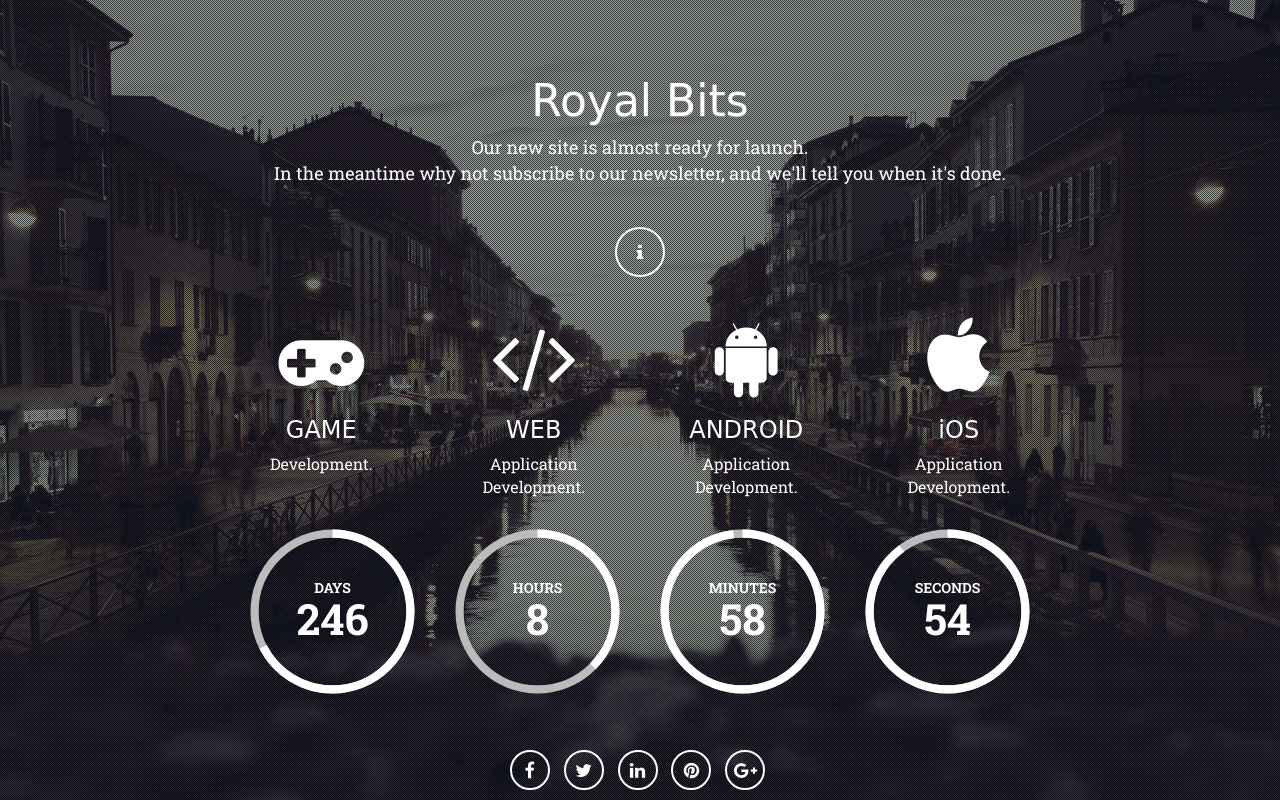
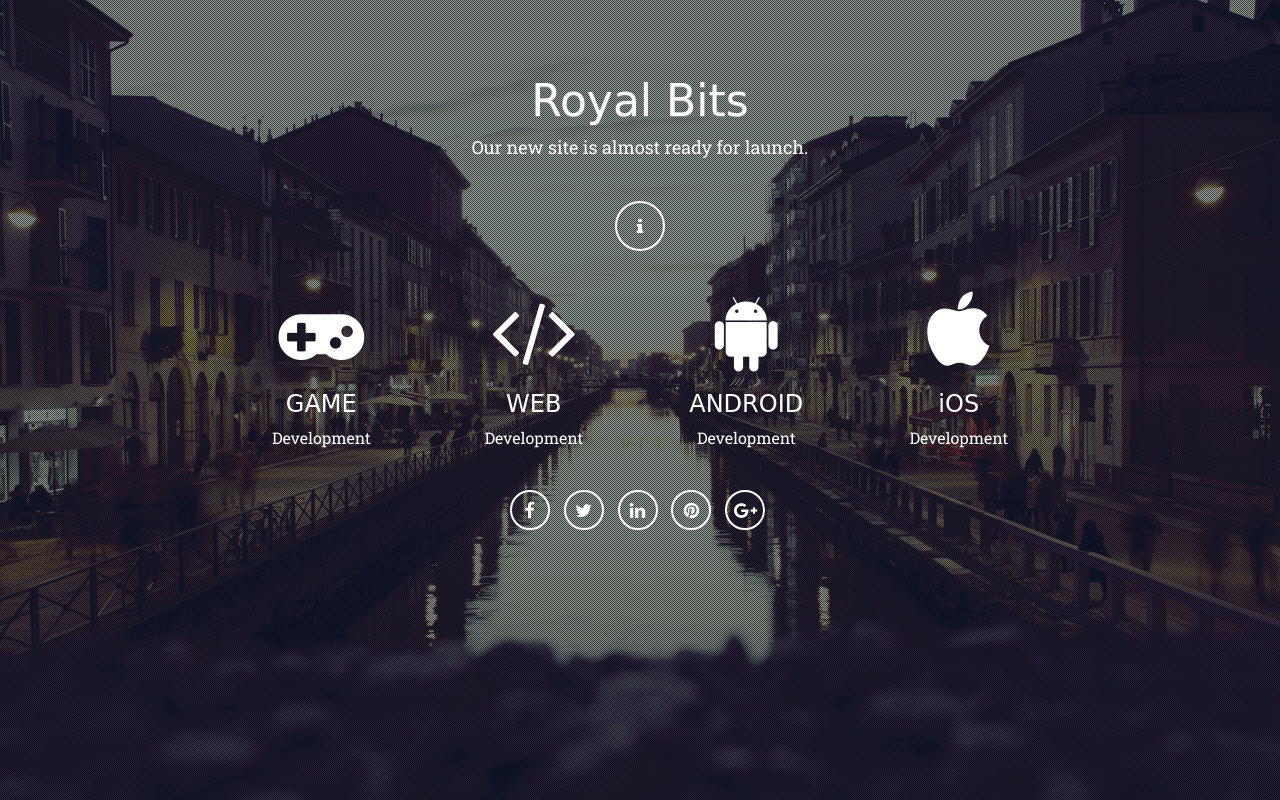
Before and after one commit to royalbits/royalbits.github.io, a plain HTML site: page index.html in a window 1280 px wide. Drawn offline with nearby package versions, Linux system fonts and the light colour scheme; a web font is replaced by a local one.

Commit message:
Update index.html

```diff
--- a/index.html
+++ b/index.html
@@ -42,7 +42,6 @@
 
 					<div class="slogan">
 						Our new site is almost ready for launch.<br/>
-						In the meantime why not subscribe to our newsletter, and we'll tell you when it's done.
 					</div>
 
 					<div class="more-links">
@@ -60,7 +59,7 @@
                         <div>
                             <h3 class="section-color-1">GAME</h3>
                             <p class="section-color-1">
-                                Development.
+                                Development
                             </p>
                         </div>
                     </div>
@@ -72,7 +71,7 @@
                         <div>
                             <h3 class="section-color-1">WEB</h3>
                             <p class="section-color-1">
-                                Application Development.
+                                Development
                             </p>
                         </div>
                     </div>
@@ -84,7 +83,7 @@
                         <div>
                             <h3 class="section-color-1">ANDROID</h3>
                             <p class="section-color-1">
-                                Application Development.
+                                Development
                             </p>
                         </div>
                     </div>
@@ -96,7 +95,7 @@
                         <div>
                             <h3 class="section-color-1">iOS</h3>
                             <p class="section-color-1">
-                                Application Development.
+                                Development
                             </p>
                         </div>
                     </div>
@@ -104,7 +103,7 @@
                 </div>
 
 					<!-- Your date here -->
-					<div class="countdown-time animated bounceIn" data-date="2015-01-01 00:00:00" data-timer="900"></div>
+					<!-- <div class="countdown-time animated bounceIn" data-date="2015-01-01 00:00:00" data-timer="900"></div> -->
 
 					<div class="social">
 						<ul class="list-inline">
```
